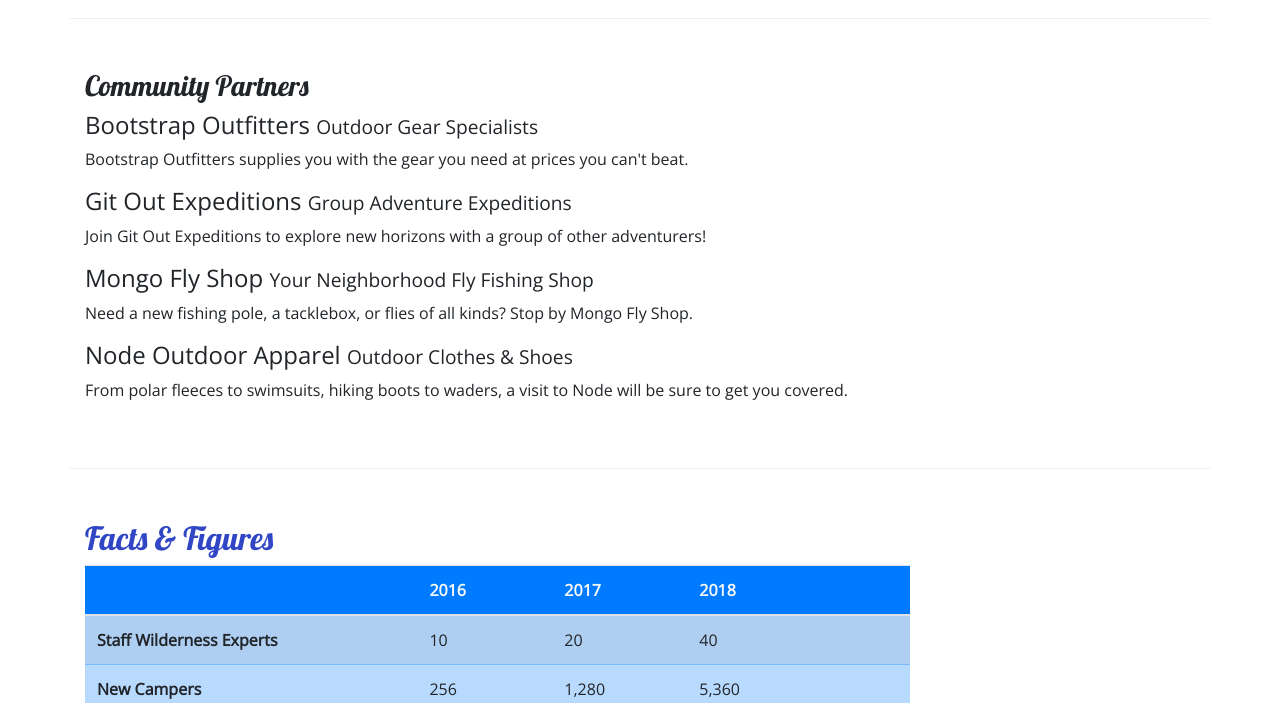
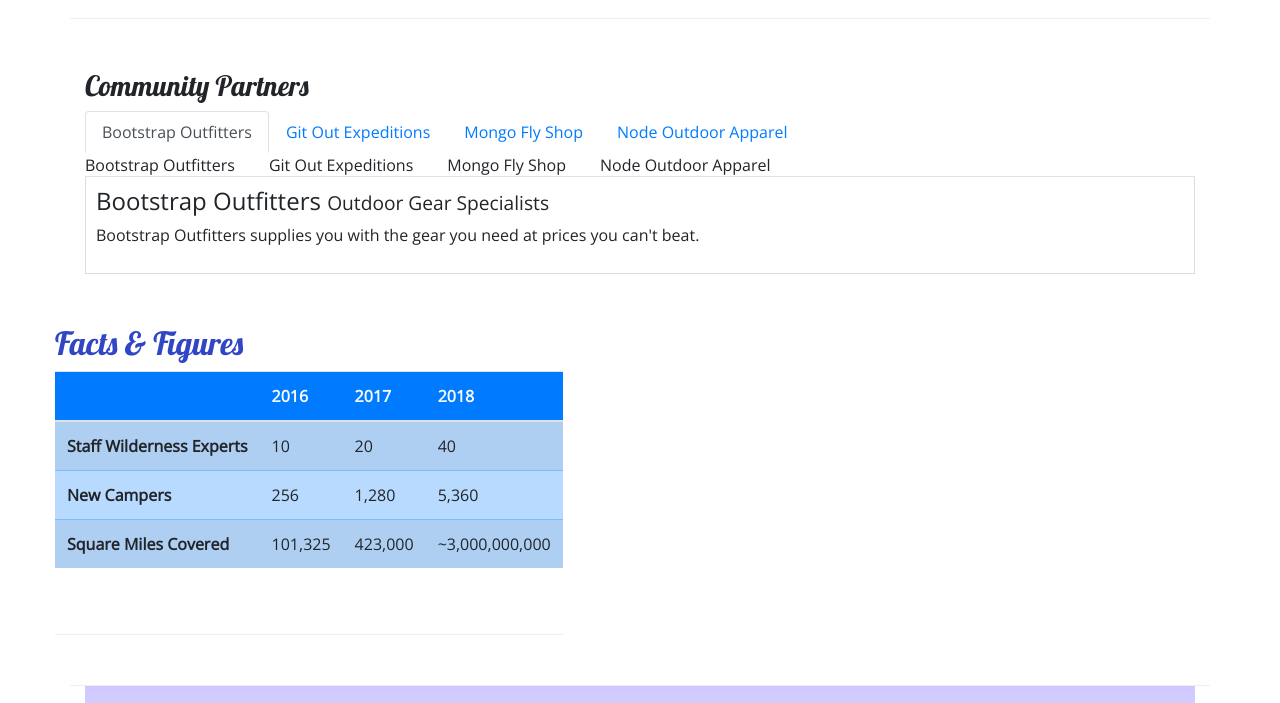
Before and after one commit to InAvision76/Nucamp-Bootstrap-Course, a website: page aboutus.html in a window 1280 px wide. Shown: the part 810-1513 px from the top of the page. Drawn offline with nearby package versions, Linux system fonts and the light colour scheme; files whose address does not match are found by name.

Commit message:
First commit

```diff
--- a/aboutus.html
+++ b/aboutus.html
@@ -111,19 +111,42 @@
             <div class="row row-content">
                 <div class="col-12">
                 <h3>Community Partners</h3>
+                <ul class="nav nav-tabs">
+                    <li class="nav-item"><a class="nav-link active" href="#bootstrap" role="tab" data-toggle="tab">Bootstrap Outfitters</a>
+                        Bootstrap Outfitters
+                    </li>
+                    <li class="nav-item"><a class="nav-link" href="#git" role="tab" data-toggle="tab">Git Out Expeditions</a>
+                        Git Out Expeditions
+                    </li>
+                    <li class="nav-item"><a class="nav-link" href="#mongo" role="tab" data-toggle="tab">Mongo Fly Shop</a>
+                        Mongo Fly Shop
+                    </li>
+                    <li class="nav-item"><a class="nav-link" href="#node" role="tab" data-toggle="tab">Node Outdoor Apparel</a>
+                        Node Outdoor Apparel
+                    </li>
+                </ul>
+                <div class="tab-content">
+                    <div role="tabpanel" class="tab-pane fade show active" id="bootstrap">
                         <h4>Bootstrap Outfitters <small>Outdoor Gear Specialists</small></h4>
                         <p class="d-none d-sm-block">Bootstrap Outfitters supplies you with the gear you need at prices you can't beat.</p>
+                    </div>
+                    <div role="tabpanel" class="tab-pane fade" id="git">
                         <h4>Git Out Expeditions <small>Group Adventure Expeditions</small></h4>
-                <p class="d-none d-sm-block" >Join Git Out Expeditions to explore new horizons with a group of other adventurers!</p>
-                <h4>Mongo Fly Shop <small>Your Neighborhood Fly Fishing Shop</small></h4>
+                        <p class="d-none d-sm-block">Join Git Out Expeditions to explore new horizons with a group of other adventurers!</p>
+                    </div>
+                    <div role="tabpanel" class="tab-pane fade" id="mongo">
+                        <h4>Mongo Fly Shop <small>Your Neighborhood Fly Fishing Shop.</small></h4>
                         <p class="d-none d-sm-block">Need a new fishing pole, a tacklebox, or flies of all kinds? Stop by Mongo Fly Shop.</p>
+                    </div>
+                    <div role="tabpanel" class="tab-pane fade" id="node">
                         <h4>Node Outdoor Apparel <small>Outdoor Clothes & Shoes</small></h4>
                         <p class="d-none d-sm-block">From polar fleeces to swimsuits, hiking boots to waders, a visit to Node will be sure to get you covered.</p>
                     </div>
                 </div>
+        </div>
 
         <div class="row row-content">
-            <div class="col-sm-9">
+            <div class="col-l-9">
             	<h2>Facts &amp; Figures</h2>
             	<div class="table-responsive">
                	    <table class="table table-striped">
--- a/css/styles.css
+++ b/css/styles.css
@@ -35,3 +35,9 @@ header h2 {
 .navbar {
     background-color: #901CAD;
 }
+
+.tab-content {
+    border: 1px solid #DDD;
+    border-top: none;
+    padding: 10px;
+}
```
Also changed, not shown: img/Screen Shot 2020-12-09 at 7.36.20 PM.png (added), 2 other files. Lines whose indentation alone changed are shown as unchanged.
